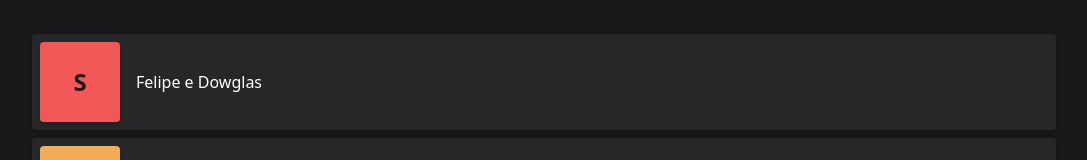
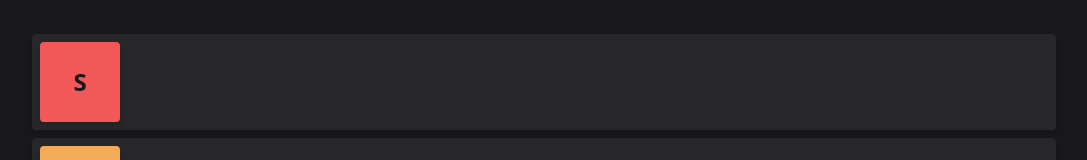
Before and after one commit to Felipstein/tier-list-frontend, a React (Vite) app: page / in a window 1280 px wide. Shown: the part 158-318 px from the top of the page, without its empty margins (96-1183 px from the left). Built offline with nearby package versions, Linux system fonts and the light colour scheme.

Commit message:
feat: Add Tier Conext

```diff
--- a/src/App.tsx
+++ b/src/App.tsx
@@ -3,15 +3,18 @@ import { BrowserRouter } from 'react-router-dom';
 import { Routes } from './Routes';
 import { Layout } from './components/Layout';
 
+import { TierProvider } from './contexts/TierContext';
 import './styles/global.css';
 
 export const App: React.FC = () => {
 
   return (
-    <BrowserRouter>
-      <Layout>
-        <Routes />
-      </Layout>
-    </BrowserRouter>
+    <TierProvider>
+      <BrowserRouter>
+        <Layout>
+          <Routes />
+        </Layout>
+      </BrowserRouter>
+    </TierProvider>
   );
 };
--- a/src/components/TierList.tsx
+++ b/src/components/TierList.tsx
@@ -1,64 +1,24 @@
-import { useMemo, useState } from 'react';
-import Tier, { TierProps } from './Tier';
+import { useMemo } from 'react';
+import { useTier } from '../hooks/useTier';
+import TierItem from './TierItem';
 
 export const TierList: React.FC = () => {
-
-  const [tiers] = useState<TierProps[]>([
-    {
-      tier: 2,
-      label: 'B',
-      color: '#f3ee58',
-      content: [],
-    },
-    {
-      tier: 0,
-      label: 'S',
-      color: '#f35858',
-      content: ['Felipe', 'Dowglas'],
-    },
-    {
-      tier: 1,
-      label: 'A',
-      color: '#f3ab58',
-      content: [],
-    },
-    {
-      tier: 3,
-      label: 'C',
-      color: '#6af358',
-      content: [],
-    },
-    {
-      tier: 5,
-      label: 'E',
-      color: '#7751ec',
-      content: [],
-    },
-    {
-      tier: 6,
-      label: 'F',
-      color: '#f061f0',
-      content: [],
-    },
-    {
-      tier: 4,
-      label: 'D',
-      color: '#1bc2f0',
-      content: [],
-    },
-  ]);
+  const { tiers } = useTier();
 
   const tiersSorted = useMemo(() => tiers.sort((next, current) => next.tier - current.tier), [tiers]);
 
   return (
     <main className='py-12 flex flex-col gap-2'>
-      {tiersSorted.map(({ tier, label, content, color }) => (
-        <Tier
-          key={tier}
-          tier={tier}
-          label={label}
-          content={content}
-          color={color}
+      {tiersSorted.map(({ id, tier, label, color }) => (
+        <TierItem
+          key={id}
+          data={{
+            id,
+            tier,
+            label,
+            color,
+          }}
+          content={[]}
         />
       ))}
     </main>
--- /dev/null
+++ b/src/contexts/TierContext.tsx
@@ -0,0 +1,34 @@
+import { ReactNode, createContext, useCallback, useState } from 'react';
+import { defaultTiers } from '../mocks/tiers.mocks';
+import { Tier } from '../types/tier.type';
+
+export interface TierContextProps {
+  tiers: Tier[];
+  addTier: (tier: Tier) => void;
+  removeTier: (id: string) => void;
+}
+
+// @ts-ignore
+export const TierContext = createContext<TierContextProps>();
+
+interface TierProviderProps {
+  children: ReactNode;
+}
+
+export const TierProvider: React.FC<TierProviderProps> = ({ children }) => {
+  const [tiers, setTiers] = useState<Tier[]>(defaultTiers);
+
+  const addTier = useCallback(({ id, tier, label, color }: Tier) => {
+    setTiers(prevState => [...prevState, { id, tier, label, color }]);
+  }, []);
+
+  const removeTier = useCallback((id: string) => {
+    setTiers(prevState => prevState.filter(tier => tier.id !== id));
+  }, []);
+
+  return (
+    <TierContext.Provider value={{ tiers, addTier, removeTier }}>
+      {children}
+    </TierContext.Provider>
+  );
+};
--- /dev/null
+++ b/src/hooks/useTier.ts
@@ -0,0 +1,6 @@
+import { useContext } from 'react';
+import { TierContext } from '../contexts/TierContext';
+
+export function useTier() {
+  return useContext(TierContext);
+}
--- /dev/null
+++ b/src/mocks/tiers.mocks.ts
@@ -0,0 +1,46 @@
+import { Tier } from '../types/tier.type';
+
+export const defaultTiers: Tier[] = [
+  {
+    id: Math.random().toString(),
+    tier: 2,
+    label: 'B',
+    color: '#f3ee58',
+  },
+  {
+    id: Math.random().toString(),
+    tier: 0,
+    label: 'S',
+    color: '#f35858',
+  },
+  {
+    id: Math.random().toString(),
+    tier: 1,
+    label: 'A',
+    color: '#f3ab58',
+  },
+  {
+    id: Math.random().toString(),
+    tier: 3,
+    label: 'C',
+    color: '#6af358',
+  },
+  {
+    id: Math.random().toString(),
+    tier: 5,
+    label: 'E',
+    color: '#7751ec',
+  },
+  {
+    id: Math.random().toString(),
+    tier: 6,
+    label: 'F',
+    color: '#f061f0',
+  },
+  {
+    id: Math.random().toString(),
+    tier: 4,
+    label: 'D',
+    color: '#1bc2f0',
+  },
+];
--- /dev/null
+++ b/src/types/tier.type.tsx
@@ -0,0 +1,6 @@
+export interface Tier {
+  id: string;
+  tier: number;
+  label: string;
+  color: string;
+}
```
Also changed, not shown: src/components/TierItem.tsx (renamed from src/components/Tier.tsx, +5 -6 lines), .eslintrc.json.
